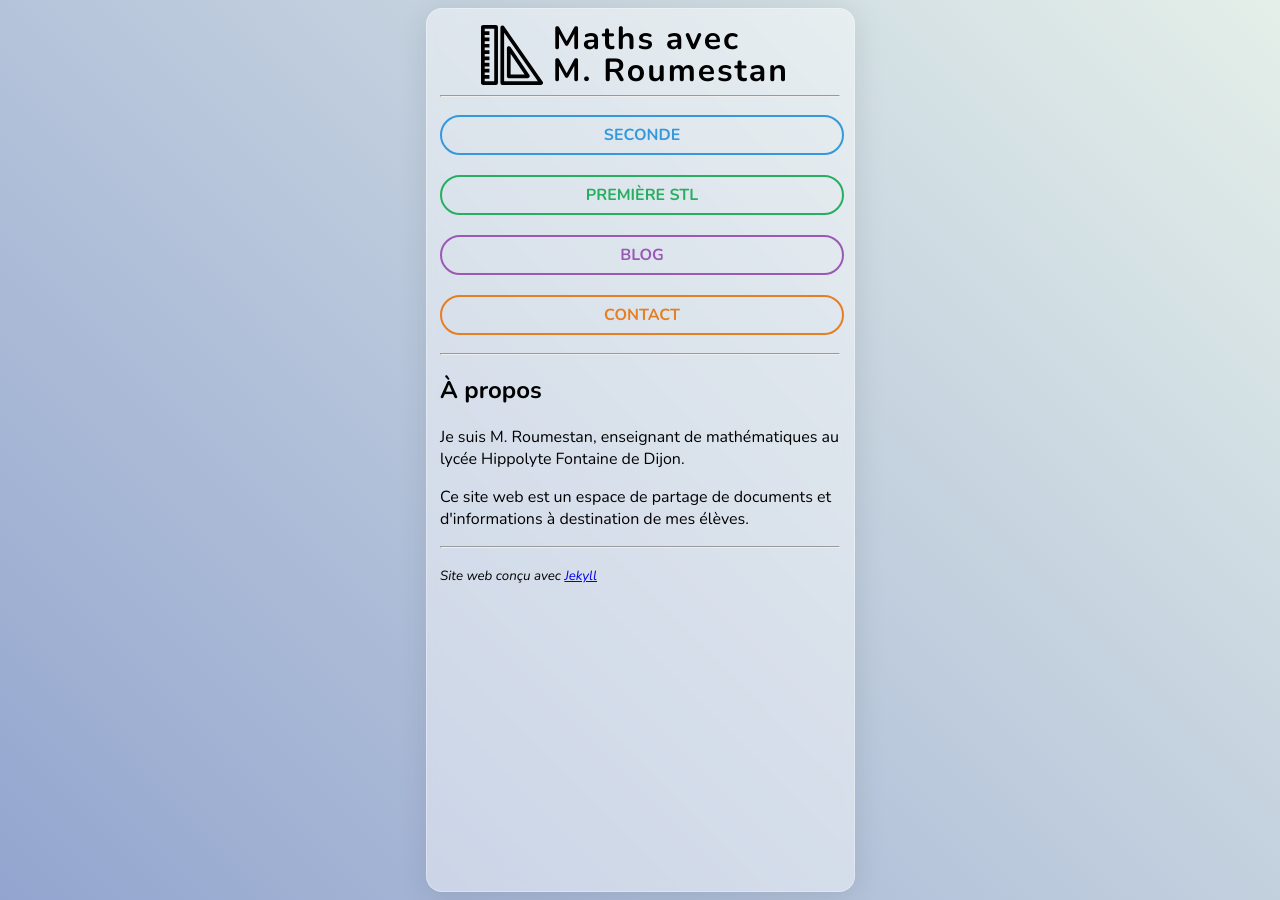
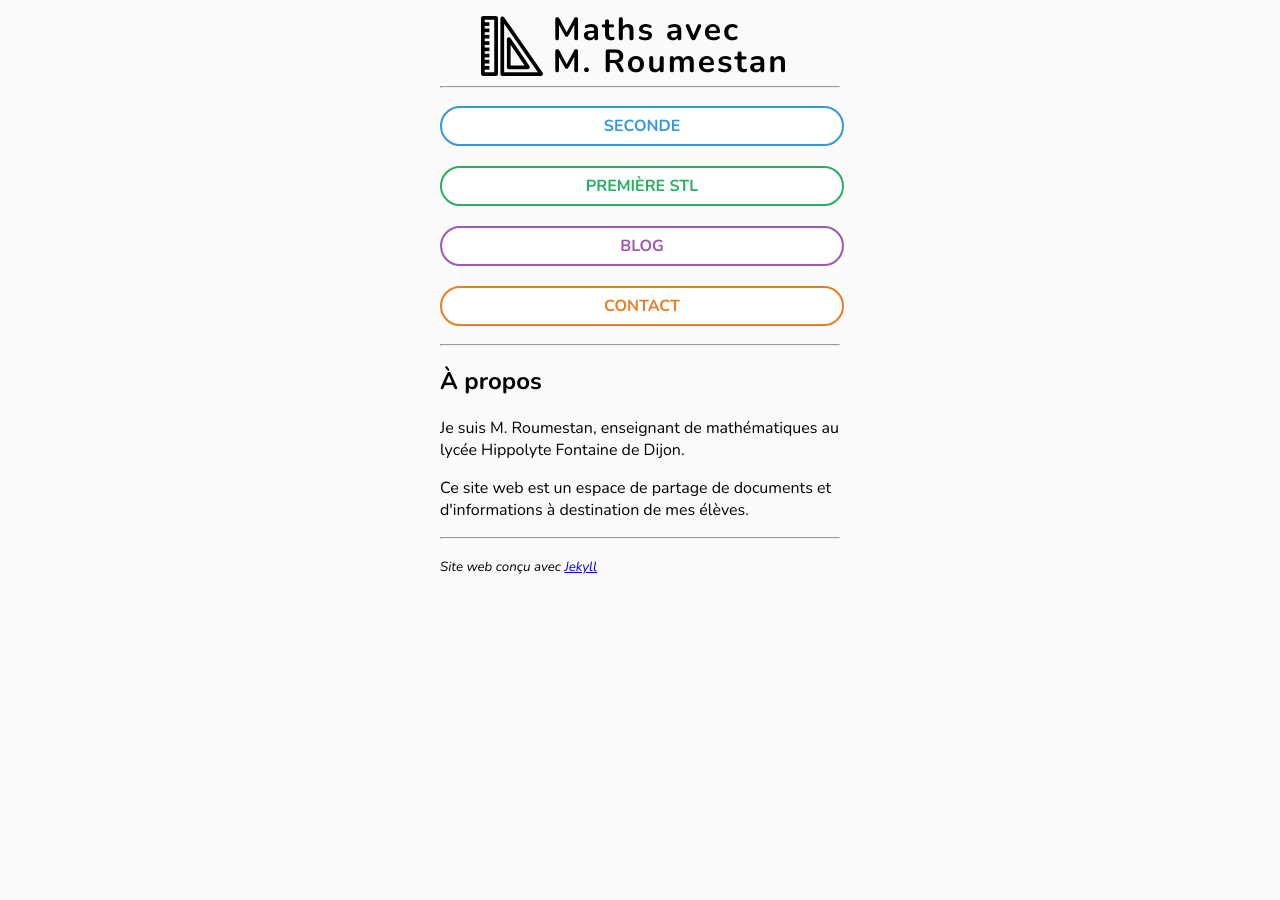
Before and after one commit to roumesta/roumestan.github.io, a Jekyll site: the page built from index.html, in a window 1280 px wide. Built offline with Jekyll 4.4.1, drawn with Linux system fonts in a browser that asks for light colours.

Commit message:
Revert "Test design"
This reverts commit 6790664e81a57fe13abf2f526d8faa7e9866a4c1.

```diff
--- a/_layouts/default.html
+++ b/_layouts/default.html
@@ -21,7 +21,6 @@
 </head>
 
 <body>
-    <div class="glasscontainer">
     {% include header.html %}
     {% if page.title %}
     <h2>{{ page.title }}</h2>
@@ -29,7 +28,6 @@
     {{ content }}
     <hr>
     <p><small> <i>Site web conçu avec <a href="https://jekyllrb.com/">Jekyll</a></i></small></p>
-    </div>
 </body>
 
 </html>
--- a/assets/css/styles.css
+++ b/assets/css/styles.css
@@ -1,36 +1,12 @@
 ---
 ---
 
-html{
-    height: 100%;
-}
-
 body {
     font-family: 'Nunito', sans-serif;
-    background: linear-gradient(45deg, #93a5cf 0%, #e4efe9 100%);
-    height: 100%;
-    margin: 0;
-    display: flex;
-    justify-content: center;
-    align-items: center;
-/*
-    background-image: url(/assets/images/gradient.jpg);
-    background-size: cover;
-*/
-}
-
-.glasscontainer {
     max-width: 400px;
     margin: auto;
     padding: 1.5vh;
-    /* From https://css.glass */
-    background: rgba(255, 255, 255, 0.44);
-    border-radius: 16px;
-    box-shadow: 0 4px 30px rgba(0, 0, 0, 0.1);
-    backdrop-filter: blur(5px);
-    -webkit-backdrop-filter: blur(5px);
-    border: 1px solid rgba(255, 255, 255, 0.3);
-    overflow-y:scroll; overflow-x:hidden; height: 95%;
+    background: #fafafa;
 }
 
 header {
@@ -62,7 +38,7 @@ nav a {
     margin: 10px auto;
     border: 2px solid #000;
     border-radius: 20px;
-    /* background: #fff; */
+    background: #fff;
     height: 36px;
     line-height: 36px;
     text-align: center;
```
